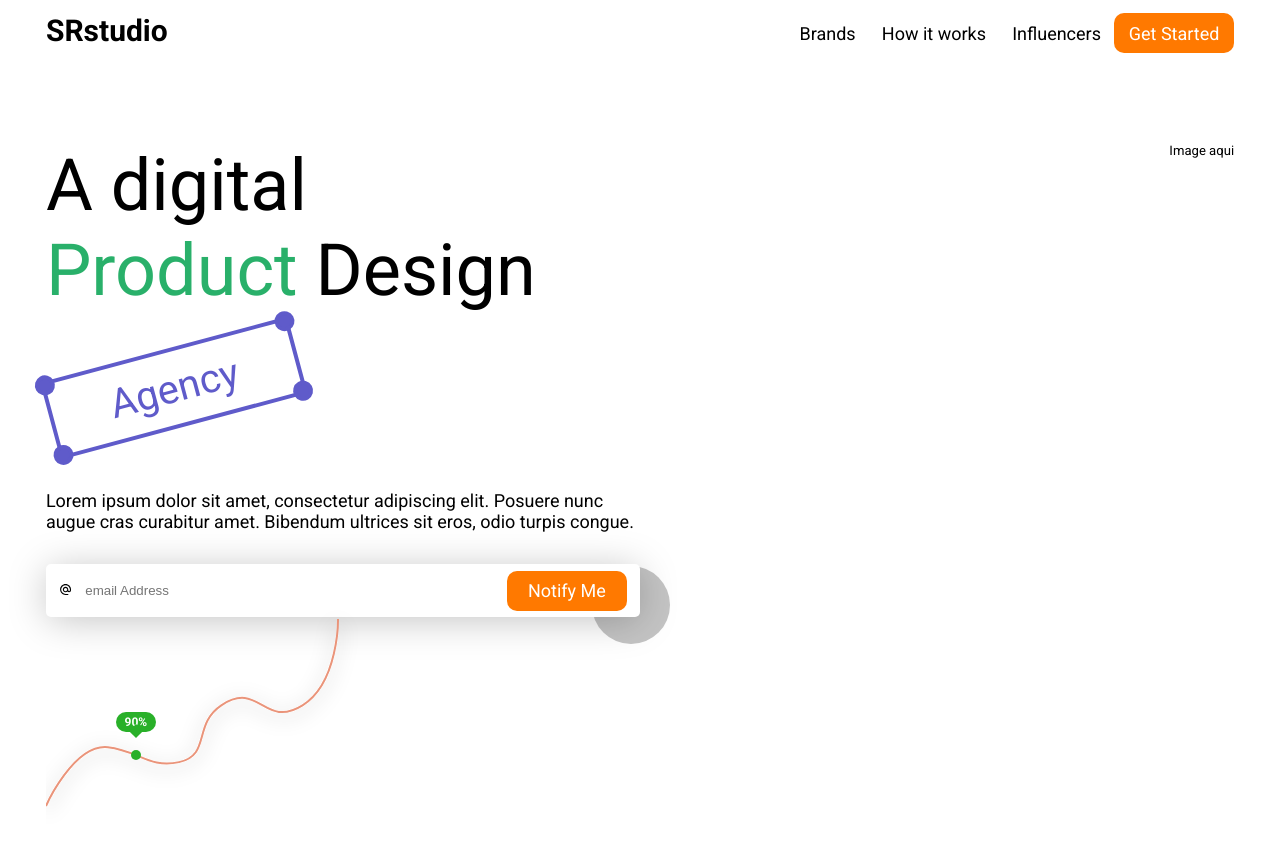
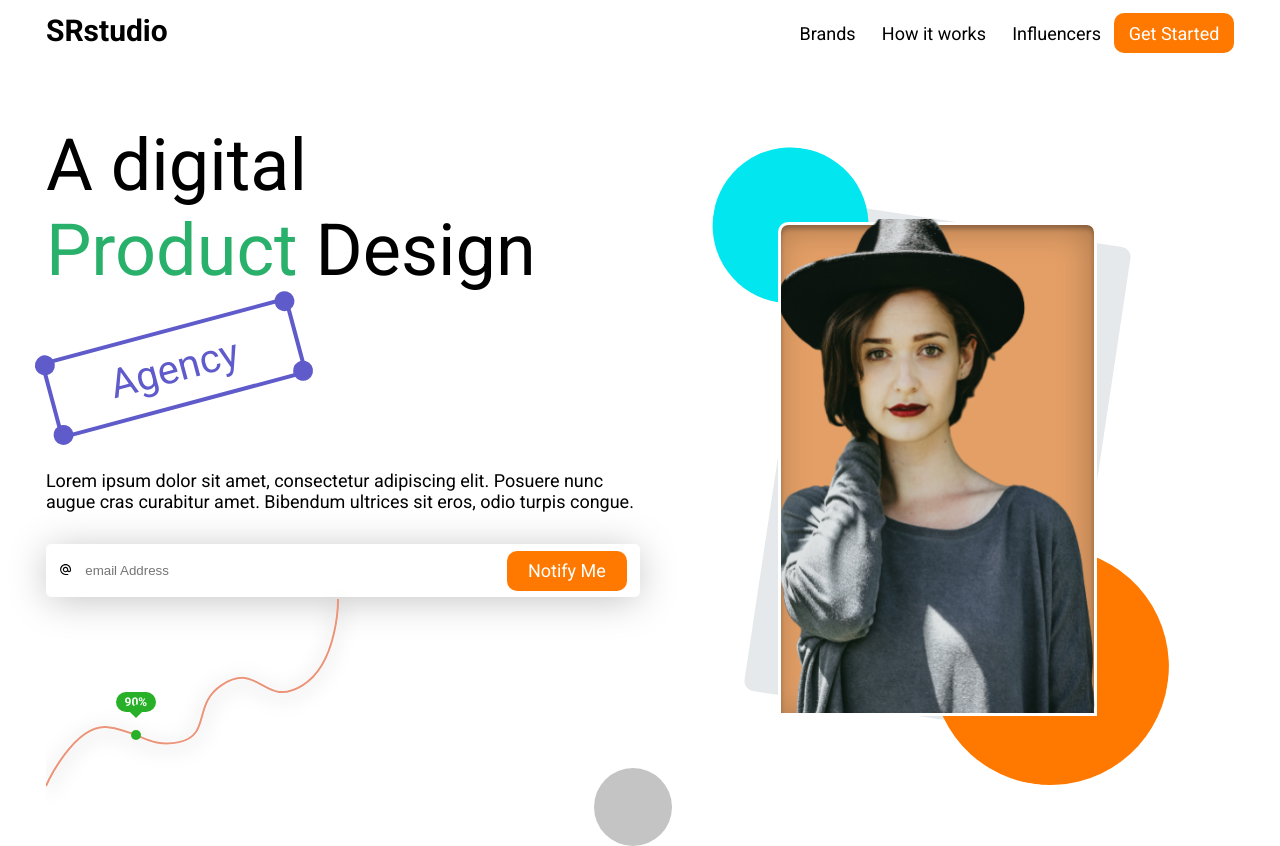
Before and after one commit to Erisnilton/srstudio, a React (Vite) app: page / in a window 1280 px wide. Built offline with nearby package versions, Linux system fonts and the light colour scheme.

Commit message:
WIP: implementing layout

```diff
--- a/src/components/Cycle/index.tsx
+++ b/src/components/Cycle/index.tsx
@@ -1,4 +1,3 @@
-import { ReactElement } from "react";
 import "./style.scss";
 
 interface CycleProps {
@@ -9,11 +8,10 @@ interface CycleProps {
   right?: number;
   bottom?: number;
   left?: number;
-  children?: ReactElement,
 }
 
 const Cycle: React.FunctionComponent<CycleProps> = (props) => {
-  const { children, color, size, position, top, bottom, right, left } = props;
+  const { color, size, position, top, bottom, right, left } = props;
   return (
     <div
       className="bg-cycle"
@@ -28,7 +26,7 @@ const Cycle: React.FunctionComponent<CycleProps> = (props) => {
         left: left,
       }}
     >
-      { children && children }
+
     </div>
   );
 };
--- a/src/components/Cycle/style.scss
+++ /dev/null
@@ -1,4 +0,0 @@
-.bg-cycle {
-    border-radius: 50%;
-    z-index: -1;
-}
--- a/src/components/FeaturedContent/index.tsx
+++ b/src/components/FeaturedContent/index.tsx
@@ -1,5 +1,5 @@
+import Model from "../../asserts/img/model.png";
 import Line from "../../asserts/line-curve.svg";
-import Cycle from "../Cycle";
 import Button from "../ui/Button";
 import Input from "../ui/Input/Input";
 import "./style.scss";
@@ -31,14 +31,10 @@ const FeaturedContent: React.FunctionComponent<FeaturedContentProps> = (
 
           <Input placehover="email Address">
             <Button>Notify Me</Button>
+            <svg className="cycle-1" width={78} height={78}>
+              <circle r="50%" cx="50%" cy="50%" fill={"#C4C4C4"} />{" "}
+            </svg>
           </Input>
-          <Cycle
-            color="#C4C4C4"
-            size={78}
-            position={"absolute"}
-            right={-30}
-            bottom={190}
-          />
           <div className="line-curve">
             <div className="bagde d-flex align-center justify-center">
               <div className="badge--percentent">90%</div>
@@ -47,8 +43,27 @@ const FeaturedContent: React.FunctionComponent<FeaturedContentProps> = (
             <img src={Line} alt="line curve" />
           </div>
         </div>
-        <div className="featured--right">
-          <div className="text-right card"> Image aqui</div>
+        <div className=" d-flex flex-start align-center justify-center featured--right">
+          <div className=" d-flex card">
+            {/* <div>
+              <Cycle
+                position={"absolute"}
+                color="#FF7900"
+                size={237}
+                right={0}
+                top={150}
+              />
+            </div> */}
+            <div className="image-model">
+              <img src={Model} alt="Image  of a woman" />
+            </div>
+            <svg className="cycle-2" width={156} height={156}>
+              <circle r='50%' cx="50%" cy="50%" fill={"#01E6EF"} />
+            </svg>
+            <svg className="cycle-3" width={237} height={237}>
+              <circle r='50%' cx="50%" cy="50%" fill={"#FF7900"} />
+            </svg>
+          </div>
         </div>
       </div>
     </>
--- a/src/components/FeaturedContent/style.scss
+++ b/src/components/FeaturedContent/style.scss
@@ -1,7 +1,7 @@
 $color-cicle: #5f5bca;
 
 .featured {
-  margin-top: 90px;
+  margin-top: 70px;
   width: 100%;
 }
 
@@ -84,8 +84,6 @@ $color-cicle: #5f5bca;
   }
 }
 
-
-
 .line-curve {
   position: relative;
   margin-left: 0;
@@ -122,6 +120,25 @@ $color-cicle: #5f5bca;
     background-color: inherit;
   }
 }
+.cycle-1 {
+  position: absolute;
+  bottom: -32px;
+  right:-32px;
+  z-index: -1;
+}
+.cycle-2{
+  position: absolute;
+  z-index: -2;
+  top: -50px;
+  left: -100px;
+}
+
+.cycle-3 {
+  position: absolute;
+  z-index: -2;
+  bottom: -50px;
+  right: -100px;
+}
 
 .badge--progress-cicle {
   position: absolute;
@@ -135,5 +152,36 @@ $color-cicle: #5f5bca;
 
 .featured--right {
   width: 50%;
-  // width: 50%;
+  display: flex;
+  align-items: center;
+  justify-content: center;
 }
+.card {
+  width: 319px;
+  height: 494px;
+  background: #e5e9eb;
+  border-radius: 10px;
+  transform: rotate(8.55deg);
+  z-index: -1;
+}
+
+.image-model {
+  position: relative;
+  width: 319px;
+  height: 494px;
+  border: 3px solid #fff;
+  background-color: #e49f66;
+  box-shadow: inset -4px 4px 33px rgba(0, 0, 0, 0.25),
+    inset 0px 4px 4px rgba(0, 0, 0, 0.25);
+  border-radius: 10px 10px 0px 0px;
+  transform: rotate(-8.55deg) !important;
+
+  & img {
+    position: absolute;
+    left: 0px;
+    bottom: 0px;
+    width: inherit;
+    height: inherit;
+    object-fit: cover;
+  }
+}
```
Also changed, not shown: src/asserts/img/model.png (added).
